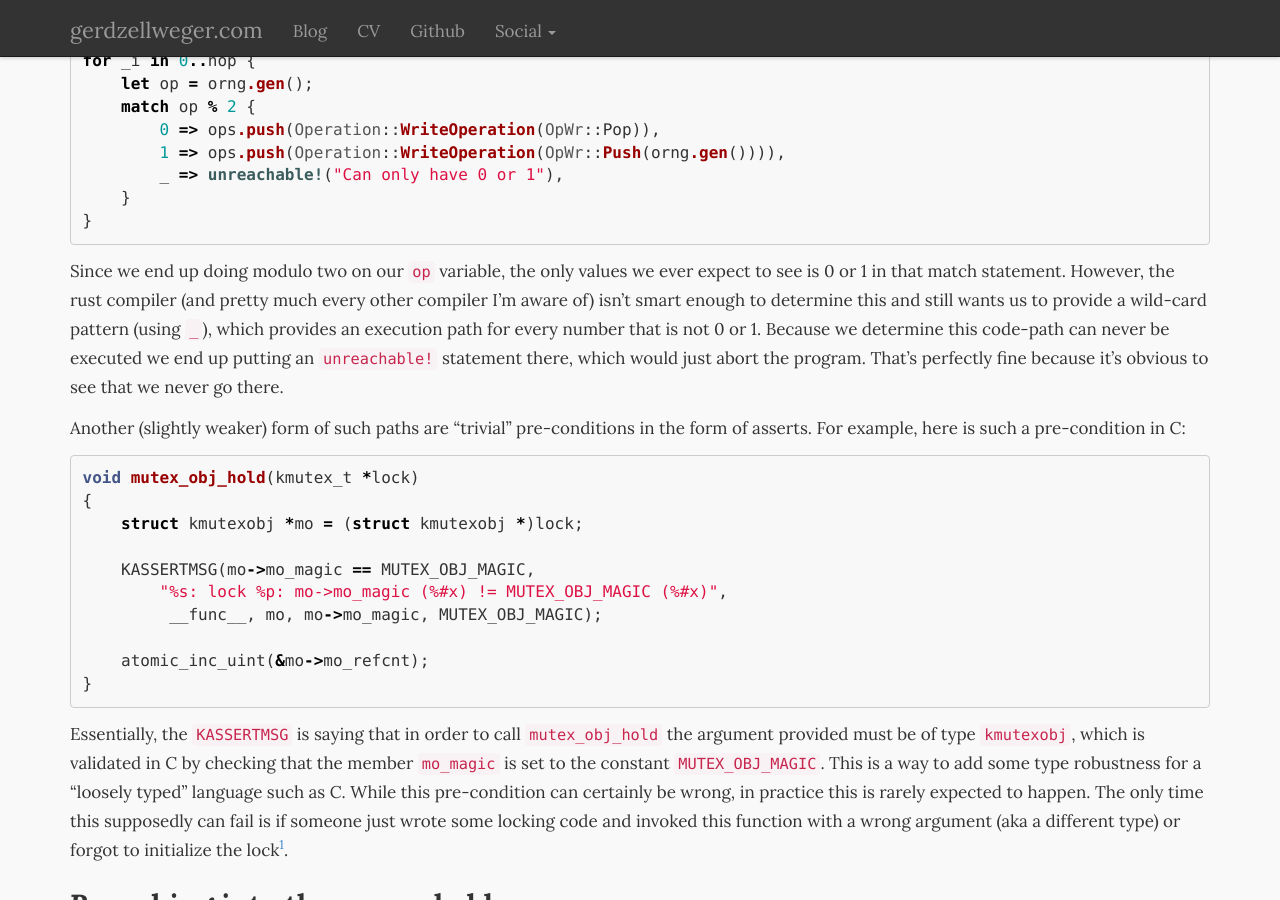
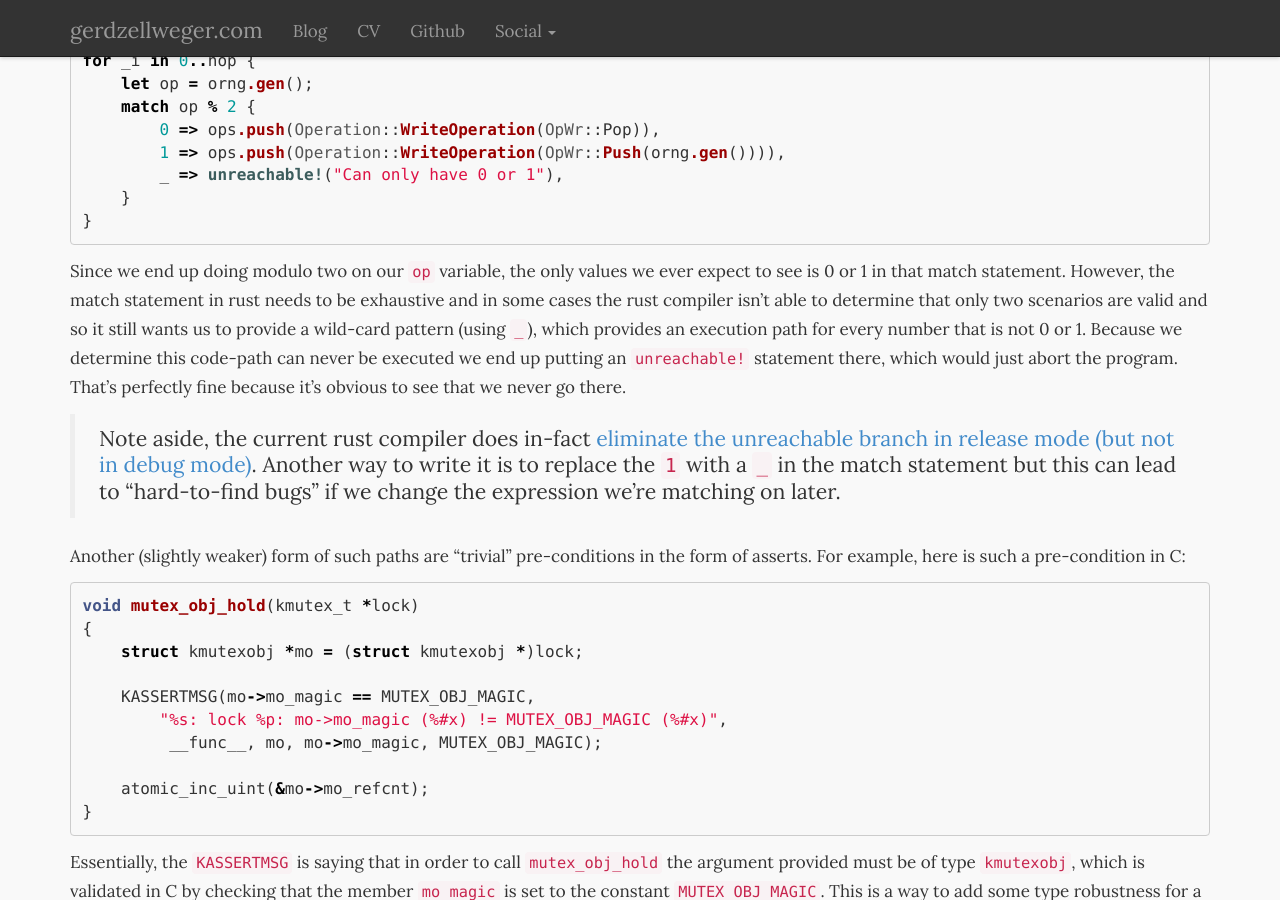
Before and after one commit to gz/website, a Jekyll site: the page built from _posts/2021-03-13-context-switching-gone-wrong.md, in a window 1280 px wide and 900 px high, scrolled down 361 px. Built offline with Jekyll 4.4.1, drawn with Linux system fonts in a browser that asks for light colours; nearby versions of some CDN libraries; comment, search, counter and statistics services are not loaded.

Commit message:
Update 2021-03-13-context-switching-gone-wrong.md

````diff
--- a/_posts/2021-03-13-context-switching-gone-wrong.md
+++ b/_posts/2021-03-13-context-switching-gone-wrong.md
@@ -29,13 +29,20 @@ for _i in 0..nop {
 ```
 
 Since we end up doing modulo two on our `op` variable, the only values we ever
-expect to see is 0 or 1 in that match statement. However, the rust compiler (and
-pretty much every other compiler I'm aware of) isn't smart enough to determine
-this and still wants us to provide a wild-card pattern (using `_`), which
-provides an execution path for every number that is not 0 or 1. Because we
-determine this code-path can never be executed we end up putting an
-`unreachable!` statement there, which would just abort the program. That's
-perfectly fine because it's obvious to see that we never go there.
+expect to see is 0 or 1 in that match statement. However, the match statement
+in rust needs to be exhaustive and in some cases the rust compiler isn't able
+to determine that only two scenarios are valid and so it still wants us
+to provide a wild-card pattern (using `_`), which provides an execution path
+for every number that is not 0 or 1. Because we determine this code-path can
+never be executed we end up putting an `unreachable!` statement there,
+which would just abort the program. That's perfectly fine because it's obvious
+to see that we never go there.
+
+> Note aside, the current rust compiler does in-fact [eliminate the unreachable
+> branch in release mode (but not in debug mode)](https://rust.godbolt.org/z/9aY3nq8nf).
+> Another way to write it is to replace the `1` with a `_` in the match statement
+> but this can lead to "hard-to-find bugs" if we change the expression
+> we're matching on later.
 
 Another (slightly weaker) form of such paths are "trivial" pre-conditions in the
 form of asserts. For example, here is such a pre-condition in C:
````
